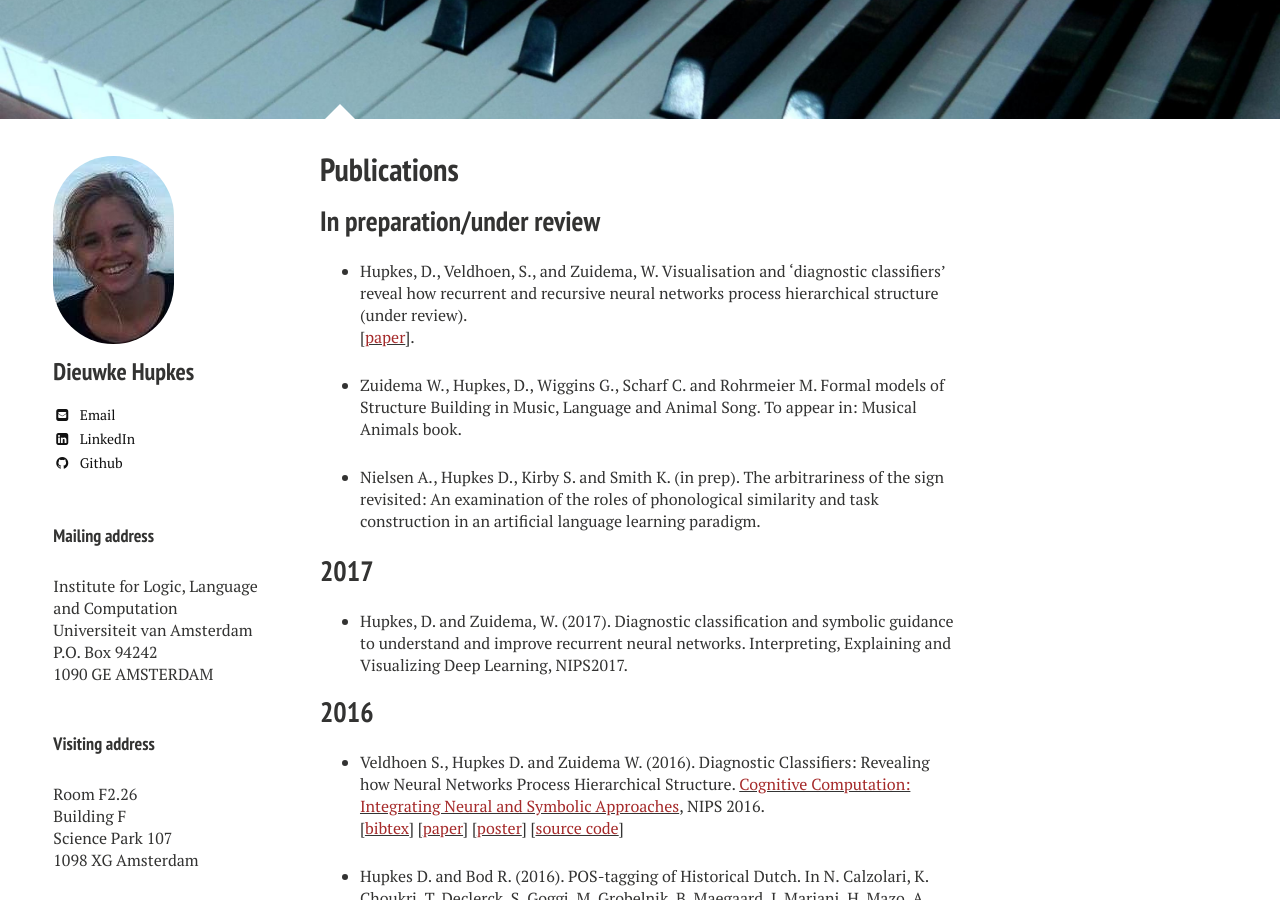
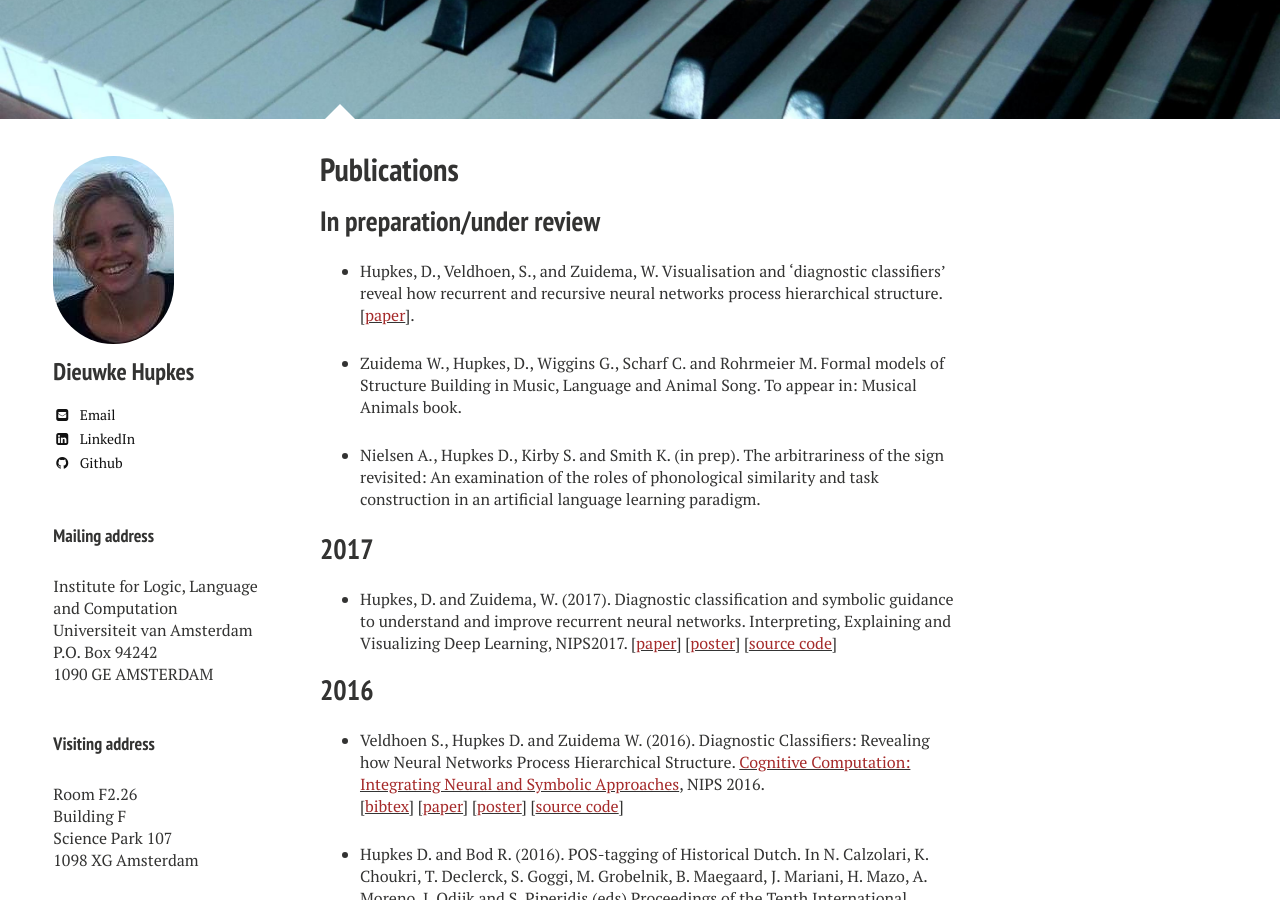
Before and after one commit to dieuwkehupkes/dieuwkehupkes.github.io, a Jekyll site: the page built from publications/index.md, in a window 1280 px wide and 900 px high, scrolled down 266 px. Built offline with Jekyll 4.4.1, drawn with Linux system fonts in a browser that asks for light colours; nearby versions of some CDN libraries.

Commit message:
Add link to poster

```diff
--- a/publications/index.md
+++ b/publications/index.md
@@ -13,7 +13,7 @@ image:
 
 ## In preparation/under review
 
-* Hupkes, D., Veldhoen, S., and Zuidema, W.  Visualisation and 'diagnostic classifiers' reveal how recurrent and recursive neural networks process hierarchical structure (under review).\\
+* Hupkes, D., Veldhoen, S., and Zuidema, W.  Visualisation and 'diagnostic classifiers' reveal how recurrent and recursive neural networks process hierarchical structure.\\
 \[[<font color="brown">paper</font>](https://arxiv.org/abs/1711.10203){:target="blank"}\].
 
 * Zuidema W., Hupkes, D., Wiggins G., Scharf C. and Rohrmeier M. Formal models of Structure Building in Music, Language and Animal Song. To appear in: Musical Animals book.
@@ -23,6 +23,7 @@ image:
 ## 2017
 
 * Hupkes, D. and Zuidema, W. (2017). Diagnostic classification and symbolic guidance to understand and improve recurrent neural networks. Interpreting, Explaining and Visualizing Deep Learning, NIPS2017.
+\[[<font color="brown">paper</font>](http://www.interpretable-ml.org/nips2017workshop/papers/12.pdf){:target="blank"}\] \[[<font color="brown">poster</font>](../research/nips2017_poster.pdf){:target="_blank"}\] \[[<font color="brown">source code</font>](https://github.com/dieuwkehupkes/processing_arithmetics){:target="_blank"}\]
 
 ## 2016
 
```
